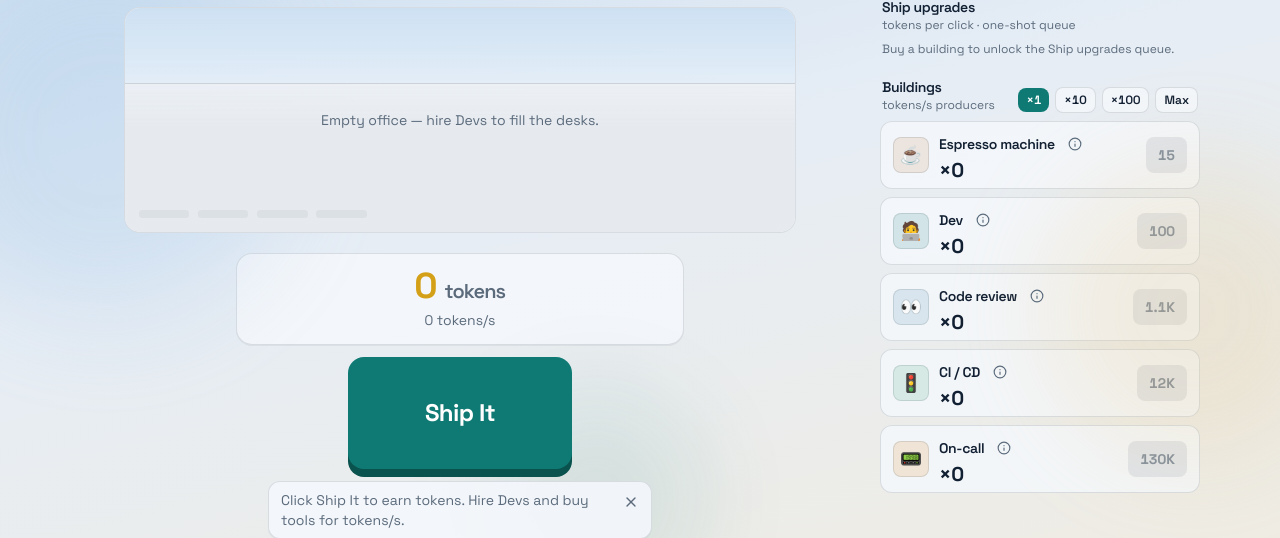
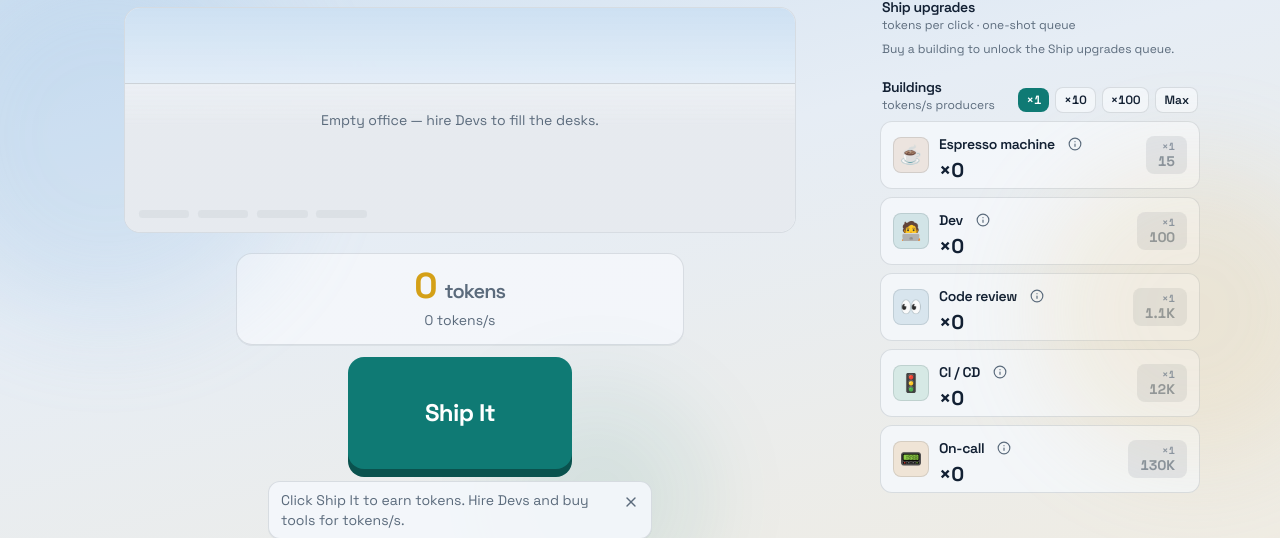
Before and after one commit to joaovictornsv/ship-it, a React (Vite) app: page / in a window 1280 px wide. Shown: the part 128-666 px from the top of the page. Built offline with nearby package versions, Linux system fonts and the light colour scheme.

Commit message:
#38 Bulk buy: x1 / x10 / x100 / Max for buildings
- show ×quantity above the buy cost so mode and Max count are visible

```diff
--- a/src/features/shop/ShopRow.tsx
+++ b/src/features/shop/ShopRow.tsx
@@ -27,7 +27,8 @@ export function ShopRow({ upgrade, buyMode }: ShopRowProps) {
     fixedQuantity == null
       ? maxAffordableOf(upgrade.id, owned, tokens)
       : fixedQuantity;
-  // When Max cannot buy, still preview the next single-unit cost.
+  // Label shows the mode quantity (Max may be 0); cost always previews at least 1 unit.
+  const displayQuantity = fixedQuantity ?? quantity;
   const previewQuantity = Math.max(quantity, fixedQuantity ?? 1);
   const previewCost = nextUpgradeCostForN(upgrade.id, owned, previewQuantity);
   const canAfford = quantity > 0 && tokens >= previewCost;
@@ -139,7 +140,7 @@ export function ShopRow({ upgrade, buyMode }: ShopRowProps) {
         <button
           type="button"
           className={[
-            'shrink-0 rounded-lg px-3 py-2 text-sm font-bold tabular-nums',
+            'flex shrink-0 flex-col items-end gap-0.5 rounded-lg px-3 py-1.5',
             'focus-visible:outline focus-visible:outline-2 focus-visible:outline-offset-2 focus-visible:outline-[var(--ship-accent)]',
             canAfford
               ? 'bg-[var(--ship-accent)] text-white hover:brightness-110'
@@ -159,7 +160,12 @@ export function ShopRow({ upgrade, buyMode }: ShopRowProps) {
             onUpgradeOwnedChanged(upgrade.id, nextOwned);
           }}
         >
-          {formatTokensCompact(previewCost)}
+          <span className="text-[0.65rem] font-semibold leading-none tabular-nums opacity-90">
+            ×{displayQuantity}
+          </span>
+          <span className="text-sm font-bold leading-none tabular-nums">
+            {formatTokensCompact(previewCost)}
+          </span>
         </button>
       </div>
     </article>
```
Also changed, not shown: 1 other file (tests, documents, lock files or other folders).
